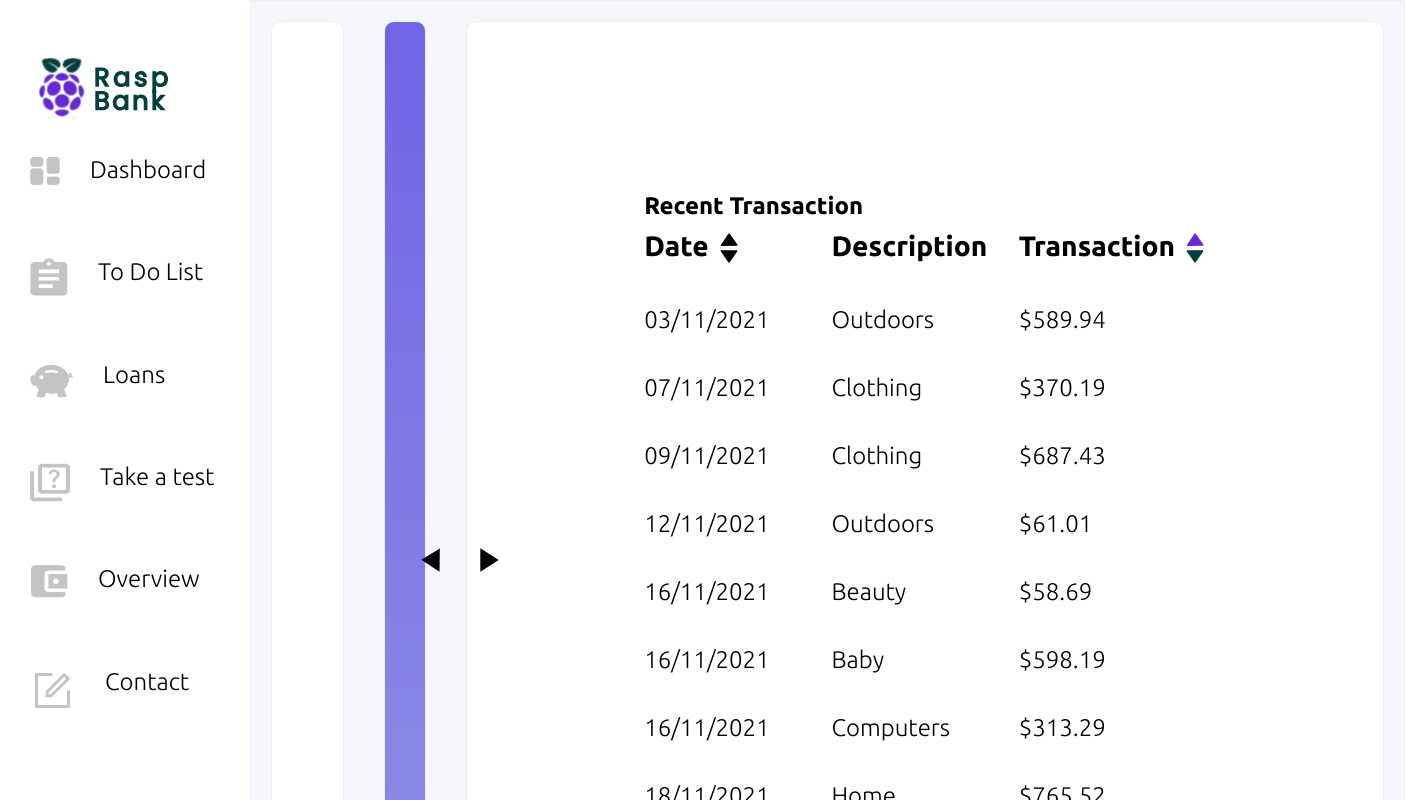
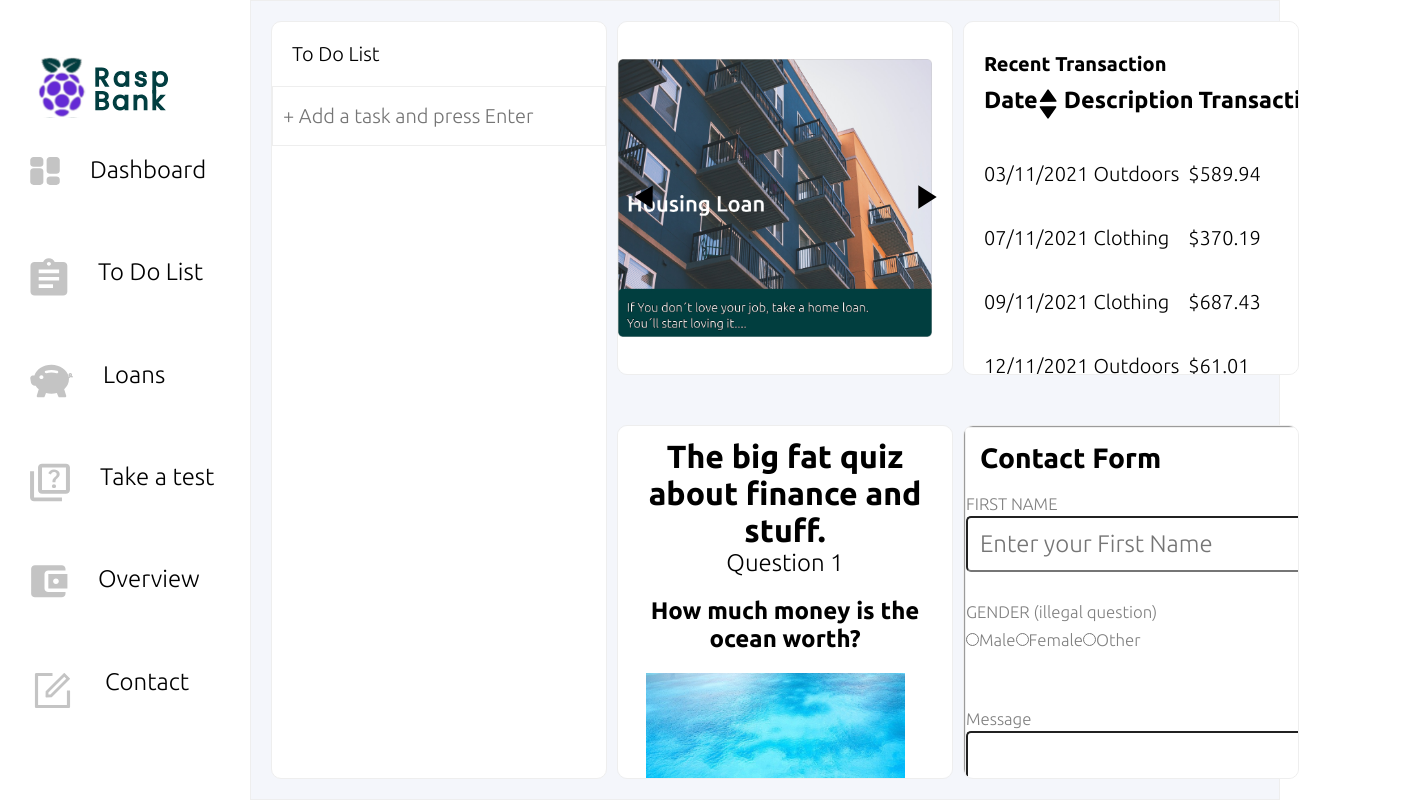
Before and after one commit to Judithlourde/Dashboard, a Vue app: page / in a window 1280 px wide. Shown: the top 800 px of the page, 1405 px wide, since content can reach past the window. Built offline with nearby package versions, Linux system fonts and the light colour scheme.

Commit message:
Added styling

```diff
--- a/src/components/ContactForm.vue
+++ b/src/components/ContactForm.vue
@@ -72,19 +72,25 @@ export default {
 
 <style>
     .contact-container {
-        background: #f7f7f8;
+        /* background: #f7f7f8; */
+        width: 100%;
         height: 100%;
-        padding-top: 1em;
 
+
+
+        display: flex;
+        flex-direction: column;
+        /* padding-top: 1em; */
     }
     .form {
-        width: 90%;
-        max-width: 700px;
-        margin: 2em;
-        padding: 1em;
-        background: #fcfcfc;
-        border: 1px solid gray;
-        border-radius: 0.5em;
+        /* width: 100%; */
+        /* width: 90%; */
+        /* max-width: 700px; */
+        /* margin: 2em; */
+        /* padding: 1em; */
+        /* background: #fcfcfc; */
+        /* border: 1px solid gray; */
+        /* border-radius: 0.5em; */
 
     }
     .form__header {
@@ -104,8 +110,11 @@ export default {
         display: block;
     }
     .form__element--categories {
+
         font-size: 1.5rem;
         border: 1px solid black;
+
+        /* border: 1px solid black; */
     }
     .form__element--message input {
         width: 90%;
@@ -119,15 +128,15 @@ export default {
     .form__element input,
     .form__element select {
         padding: 0.5em;
-        border-style: 1px solid black;
+        /* border-style: 1px solid black; */
         border-radius: 5px;
         /* border-bottom: 1px dotted black; */
         margin-bottom: 1em;
     }
 
     @media screen and (max-width: 465px) {
-        .form__element {
+        /* .form__element {
             display: block;
-        }
+        } */
     }
 </style>
--- a/src/components/DashboardHome.vue
+++ b/src/components/DashboardHome.vue
@@ -1,28 +1,25 @@
 <template>
-    <!-- <section class="container"> -->
-        <section class="container__main">
-            <div class="container__main--todoList">
+    <section class="dasboard">
+        <div class="dashboard__todolist">
             <Todolist />
         </div>
-            <div class="container__main--slideShow">
+
+        <div class="dashboard__slideshow">
             <SlideShow />
-                <!-- <SlideShow /> -->
         </div>
-            <div class="container__main--sortTable">
+
+        <div class="dashboard__sort-table">
             <SortTableContent />
-                <!-- <SortTableContent />     -->
         </div>
-            <div class="container__main--quizApp">
+
+        <div class="dashboard__quiz-app">
             <QuizApp />
-                <!-- <QuizApp /> -->
         </div>
-            <div class="container__main--contactForm">
+
+        <div class="dashboard__contact-form">
             <ContactForm />
         </div>
         </section>
-    <!-- </section> -->
-
-
 </template>
 <script>
     import Todolist from '../components/Todolist.vue';
@@ -38,46 +35,32 @@
             SlideShow,
             QuizApp,
             ContactForm
-
         },
     }
 </script>
 <style>
-    .container__main {
-        min-height: fit-content;
+    .dasboard {
+        width: 100%;
+        height: 100vh;
         background: #F4F6FB;
-        /* margin: 20px; */
         border: 1px solid #eee;
         box-shadow: 2px lightgray;
+        display: grid;
+        grid-template-columns: 1fr 1fr 1fr;
+        grid-template-rows: 1fr 1fr;
+        gap: 10px;
     }
 
-    .container__main > * {
+    .dashboard__todolist {
+        grid-row: 1/3;
+    }
+
+    .dasboard > * {
+        width: 100%;
         background: #fff;
-        display: flex;
-        justify-content: center;
-        align-items: center;
         margin: 20px;
         border: 1px solid #eee;
         border-radius: 10px;
-    }
-
-    .container__main--slideShow {
-        background: linear-gradient(#7164e6, #9198e5);
-    }
-
-    .container__main--quizApp{
-        overflow-y: scroll;
-    }
-
-    @media screen and (min-width:786px) {
-        .container__main {
-            display: grid;
-            grid-template-columns: 1fr 1fr 1fr;
-            grid-template-rows: 1fr 1fr;
-        }
-
-        .container__main--todoList {
-            grid-row: 1/3;
-        }
+        overflow: scroll;
     }
 </style>
--- a/src/components/QuizApp.vue
+++ b/src/components/QuizApp.vue
@@ -95,12 +95,13 @@ export default {
 <style>
     .quiz {
         padding: 0.5em;
-        margin: auto;
+        /* margin: auto; */
+        height: 100%;
         width: 100%;
         text-align: center;
     }
     .quiz__container {
-        max-width: 1600px;
+        /* max-width: 1600px; */
     }
     .quiz__name  h1 {
         font-size: 2rem;
@@ -151,7 +152,7 @@ export default {
     }
 
 
-   @media screen and (max-width: px) {
+   @media screen and (max-width: 786px) {
        .quiz__image img {
         width: 90%;
     }
--- a/src/components/SlideShow.vue
+++ b/src/components/SlideShow.vue
@@ -61,28 +61,27 @@
 </script>
 
 <style>
-	@media screen and (min-width:786px) {
-		.slideshow {
-			position: relative;
-			height: 80%;
-			width: 80%;
-			margin: 20px;
-		}
+	.slideshow {
+		position: relative;
+		width: 100%;
+		height: 100%;
+		display: flex;
 	}
+
 	.slideshow:hover .slideshow__caption {
 		opacity: 1;
 	}
 
 	.slideshow__slides {
-		position: absolute;
-		top: 60px;
-		left: 0;
+		/* position: absolute;
+		top: 0;
+		left: 0; */
 		width: 100%;
 		height: 100%;
 	}
 
 	.slideshow__slide {
-		position: absolute;
+		/* position: absolute; */
 		width: 100%;
 		height: 100%;
 	}
@@ -100,15 +99,15 @@
 		width: 100%;
 		text-align: center;
 		font-size: 0.75em;
-		padding: 0.5em;
+		/* padding: 0.5em; */
 	}
 
-	.slideshow__extra {
+	/* .slideshow__extra {
 		position: absolute;
 		top: 0;
 		left: 0;
 		z-index: 10;
-	}
+	} */
 
 	.slideshow__button-caption {
 		padding: 0.5em;
--- a/src/components/SortTableContent.vue
+++ b/src/components/SortTableContent.vue
@@ -93,10 +93,16 @@
 
 <style>
     .sortTable {
-        margin: 50px auto;
-        max-width: 60vw;
-        max-height: 100vh;
+        /* margin: 50px auto; */
+        /* max-width: 60vw; */
+        /* max-height: 100vh; */
         /* overflow-y: scroll ; */
+        width: 100%;
+        height: 100%;
+        font-size: 20px;
+        display: flex;
+        flex-direction: column;
+
     }
     .sortTable__header {
         padding: 20px;
@@ -105,19 +111,24 @@
         padding: 10px 0;
     }
     .sortTable__header > div {
+        width: 100%;
         display: grid;
         grid-template-columns: 1fr 1fr 1fr;
+        gap: 5px;
     }
     .sortTable__header__date,
     .sortTable__header__transaction {
         display: flex;
         flex-direction: row;
-        gap: 10px;
+        /* gap: 10px; */
         cursor: pointer;
     }
     .sortTable__main {
+        width: 100%;
+        height: 100%;
         display: grid;
         grid-template-columns: 1fr 1fr 1fr;
         padding: 20px;
+        gap: 5px;
     }
 </style>
--- a/src/components/Todolist.vue
+++ b/src/components/Todolist.vue
@@ -14,9 +14,9 @@
                 <div class="todoList__content" v-if="!todoItem.taskStatus" >
                     <div @click="addToCompleted(todoItem.id, index)">
                         <img src="../assets/svg/circlewithoutfill.svg" alt="plus-icon">
-                    <!-- </div>
+                    </div>
 
-                    <div> -->
+                    <div>
                         <div v-if="!todoItem.editing">{{ todoItem.task }}</div>
 
                         <input v-else type="text" v-model="todoItem.task" @keyup.enter="finishEdit(todoItem)">
@@ -42,8 +42,6 @@
                             <div>{{ todoCompletedItem.task }}</div>
                         </div>
 
-
-
                         <div class="todoList__remove" @click="removeTodoItem(index)">
                             <img src="../assets/svg/remove.svg" alt="remove-icon">
                         </div>
@@ -59,7 +57,7 @@ export default {
     data() {
         return {
             todoEntered: '',
-            idForItem: 1,
+            // idForItem: 1,
             edit: false,
             todoItems: [],
             todoCompletedItems: [],
@@ -75,7 +73,7 @@ export default {
             }
             this.todoItems.push (
                 {
-                    id: this.idForItem,
+                    id: this.id(),
                     task: this.todoEntered,
                     editing: this.edit,
                     taskStatus: this.status,
@@ -83,8 +81,11 @@ export default {
                 }
             );
             this.todoEntered = ''
-            this.idForItem++
+            // this.idForItem++
         },
+        id() {
+			return Math.random().toString(36).slice(2);
+		},
         editTodo(todoItem) {
             todoItem.editing = true
         },
@@ -101,8 +102,8 @@ export default {
                 this.todoCompletedItems.push( {
                     task: completedTask.task,
                     id: completedTask.id,
-                    editing: completedTask.editing,
-                    taskStatus: completedTask.taskStatus,
+                    // editing: completedTask.editing,
+                    // taskStatus: completedTask.taskStatus,
                     count: completedTask.count
                 });
                 this.count++
@@ -115,12 +116,12 @@ export default {
     .todoList {
         display: flex;
         flex-direction: column;
-        margin: 50px auto;
-        /* width: 80vw; */
-        height: 80vh;
+        /* margin: 50px auto; */
+        width: 100%;
+        height: 100%;
         font-size: 20px;
-        border-radius: 15px;
-        box-shadow: 2px 2px 2px 2px rgba(0, 0, 0, .1);
+        /* border-radius: 15px; */
+        /* box-shadow: 2px 2px 2px 2px rgba(0, 0, 0, .1); */
     }
 
     .todoList > header {
```
Lines whose indentation alone changed are shown as unchanged.
